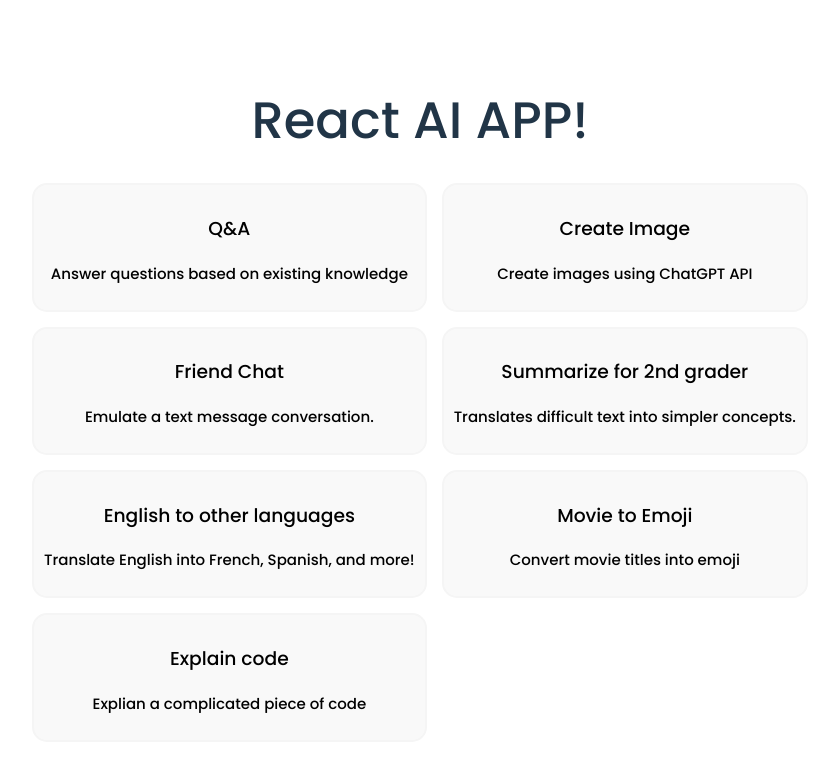
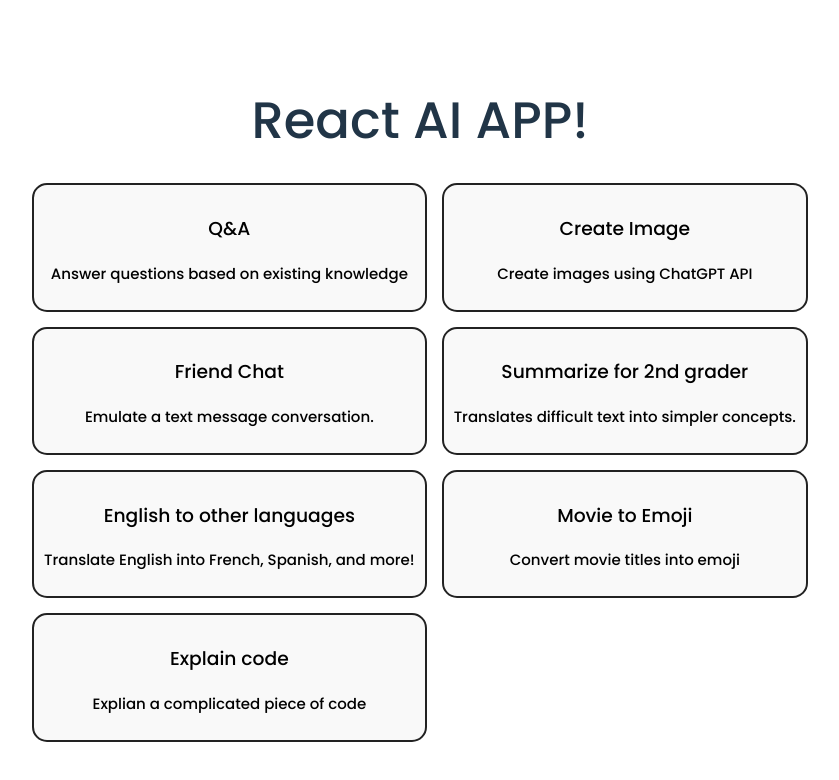
Before and after one commit to joe-watkins/react-chatgpt-playground, a React (Vite) app: page / in a window 1280 px wide. Shown: the top 780 px of the page, without its empty margins (220-1059 px from the left). Built offline with nearby package versions, Linux system fonts and the light colour scheme.

Commit message:
basic styles

```diff
--- a/src/App.scss
+++ b/src/App.scss
@@ -19,13 +19,13 @@
 }
 
 .grid-child {
-  border: 2px solid whitesmoke;
+  border: 2px solid #222;
   border-radius: 15px;
   padding: 10px;
   &:hover {
     background: whitesmoke;
     color: #212121;
-    border: 2px solid whitesmoke;
+    border: 2px solid #222;
   }
   h4 {
     font-weight: 700;
@@ -47,6 +47,7 @@
   font-size: 20px;
   min-width: 200px;
   height: 50px;
+  border: solid 2px #222;
   cursor: pointer;
 }
 
@@ -76,7 +77,7 @@
   left: 1em;
   font-size: 1.3em;
   a {
-    color: #fff;
+    // color: #fff;
   }
 }
 
```
